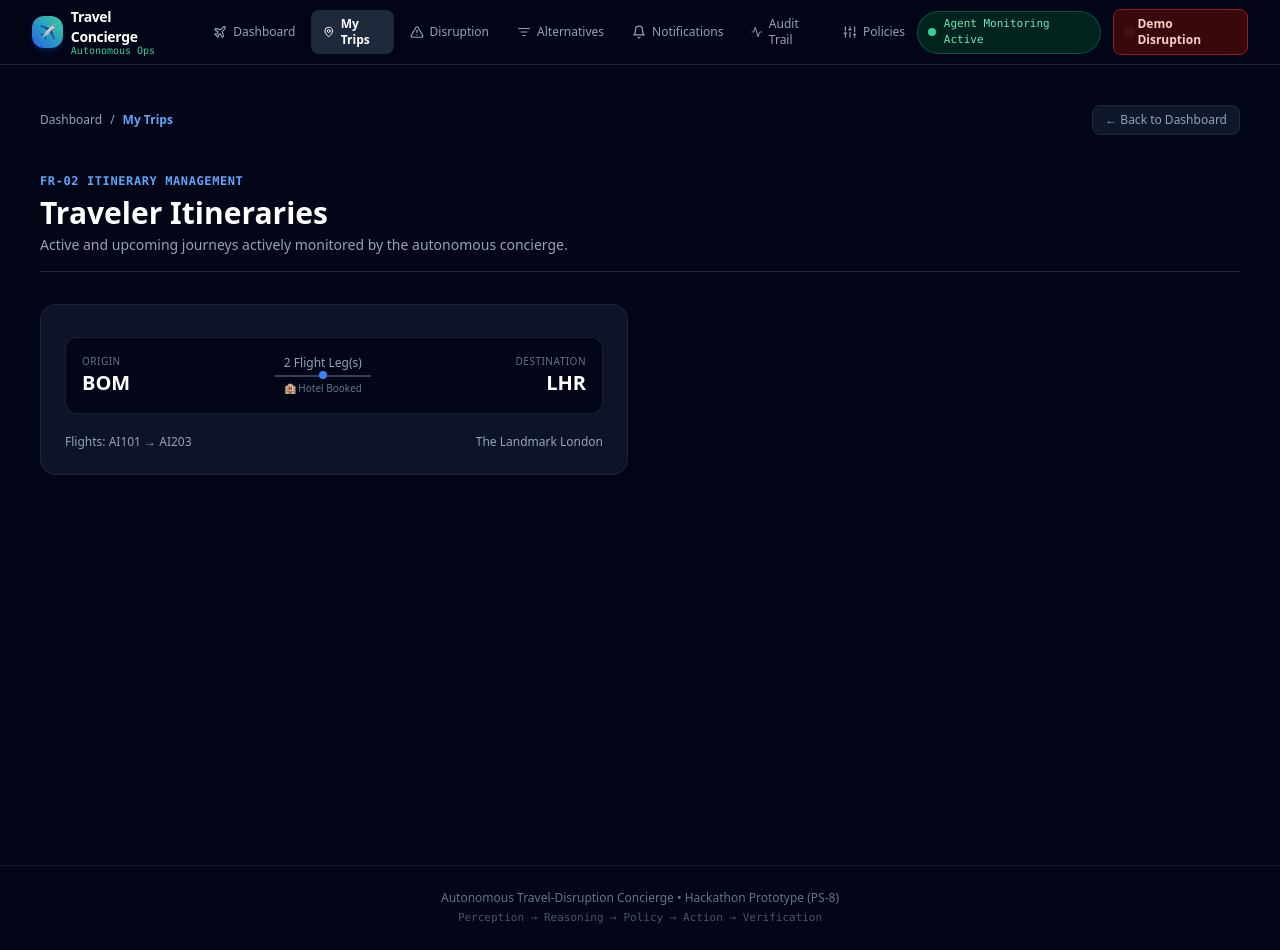
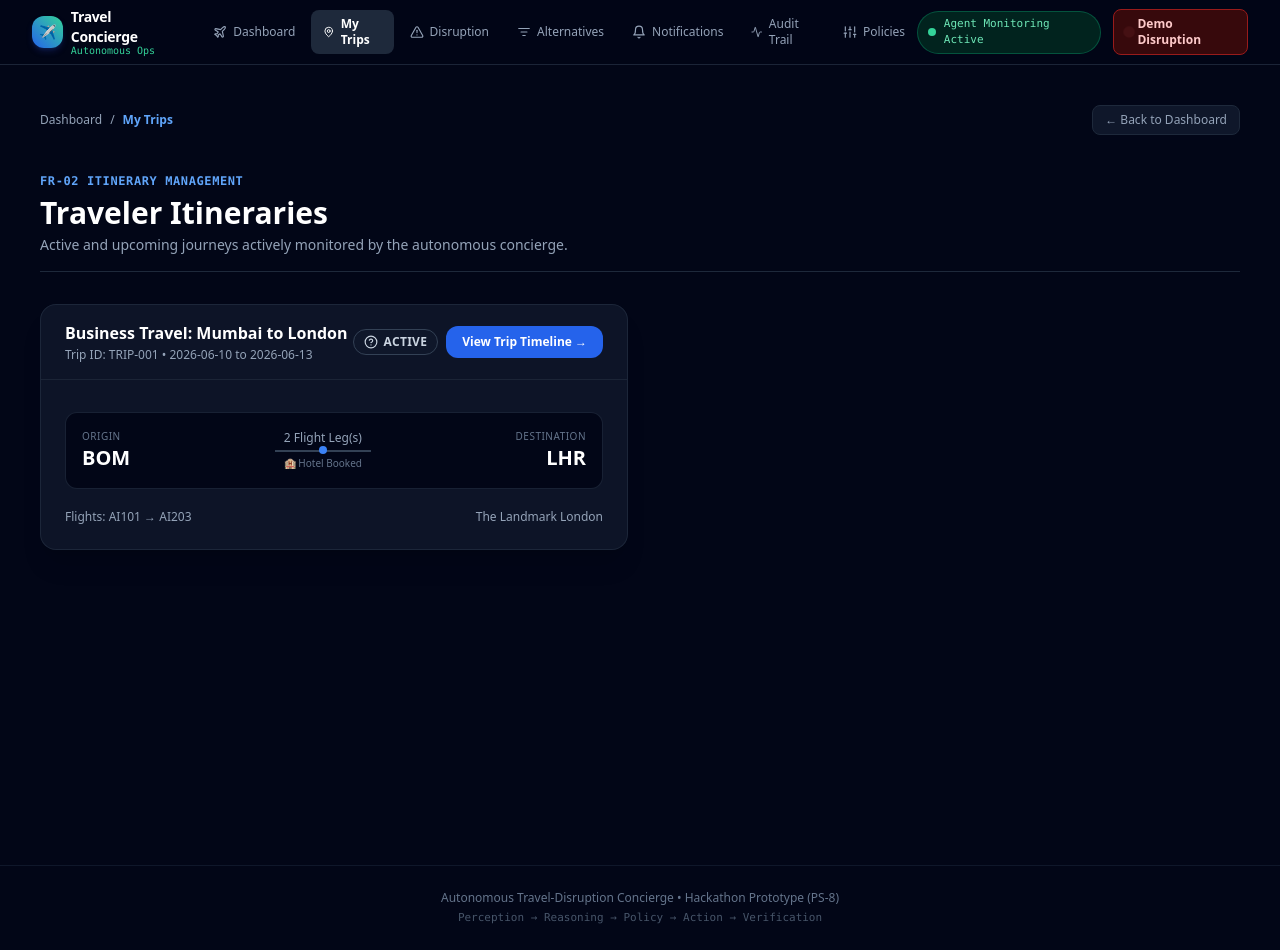
Before and after one commit to JAY-PATEL-210/Bit-N-Build-26-, a Next.js app in the folder frontend/: page /trips in a window 1280 px wide. Built offline with nearby package versions, Linux system fonts and the light colour scheme; no server answers.

Commit message:
fix(frontend): resolve StatusBadge and CardProps TypeScript definitions across pages and components

```diff
--- a/frontend/app/dashboard/page.tsx
+++ b/frontend/app/dashboard/page.tsx
@@ -6,10 +6,12 @@ import Link from 'next/link';
 import { DemoControls } from '@/components/simulation/DemoControls';
 import { HotelModificationCard } from '@/components/hotel/HotelModificationCard';
 import { Badge } from '@/components/ui/Badge';
+import { StatusBadge } from '@/components/ui/StatusBadge';
 import { Button } from '@/components/ui/button';
 import { Card } from '@/components/ui/Card';
 import { TripTimeline } from '@/components/trips/TripTimeline';
 import { Flight, HotelBooking } from '@/types/index';
+
 
 export default function DashboardPage() {
   const [activeScenario, setActiveScenario] = useState<string>('NORMAL');
@@ -127,7 +129,7 @@ export default function DashboardPage() {
             <span className="text-xs font-mono font-bold tracking-wider uppercase text-blue-400">
               Personal Concierge
             </span>
-            <Badge status={tripStatus} />
+            <StatusBadge status={tripStatus} />
           </div>
           <h1 className="text-3xl font-extrabold text-white mt-1">
             Welcome back, Demo Traveler 👋
@@ -204,7 +206,7 @@ export default function DashboardPage() {
         <Card className="p-4 bg-slate-900/60 border-slate-800">
           <span className="text-xs text-slate-400 block font-medium">Disruption Status</span>
           <div className="mt-1">
-            <Badge status={hasDisruption ? 'CANCELLED' : 'NORMAL'} size="sm" />
+            <StatusBadge status={hasDisruption ? 'CANCELLED' : 'NORMAL'} size="sm" />
           </div>
           <span className="text-[11px] text-slate-500 mt-1 block">
             {hasDisruption ? 'Proactive Pipeline Engaged' : 'All legs on schedule'}
--- a/frontend/app/trips/[id]/page.tsx
+++ b/frontend/app/trips/[id]/page.tsx
@@ -7,6 +7,7 @@ import { ArrowLeft, Calendar, Zap } from 'lucide-react';
 import { TripTimeline } from '@/components/trips/TripTimeline';
 import { Card } from '@/components/ui/Card';
 import { Badge } from '@/components/ui/Badge';
+import { StatusBadge } from '@/components/ui/StatusBadge';
 import { Button } from '@/components/ui/button';
 import { useItinerary } from '@/hooks/useItinerary';
 import { Flight, HotelBooking } from '@/types/index';
@@ -148,7 +149,7 @@ export default function TripDetailsPage({ params }: { params: { id: string } })
             Concierge Sentinel Status
           </span>
           <div className="flex items-center gap-2 mt-2">
-            <Badge status={hasCancelledFlight ? 'CANCELLED' : 'NORMAL'} />
+            <StatusBadge status={hasCancelledFlight ? 'CANCELLED' : 'NORMAL'} />
           </div>
           <p className="text-xs text-slate-400 mt-2">
             {hasCancelledFlight
--- a/frontend/app/trips/page.tsx
+++ b/frontend/app/trips/page.tsx
@@ -7,6 +7,7 @@ import Link from 'next/link';
 import { Itinerary } from '../../types';
 import { itineraryService } from '../../services/itineraryService';
 import { Badge } from '../../components/ui/Badge';
+import { StatusBadge } from '../../components/ui/StatusBadge';
 import { Card } from '../../components/ui/Card';
 
 export default function TripsPage() {
@@ -75,7 +76,7 @@ export default function TripsPage() {
                   key={trip.id}
                   title={trip.tripName}
                   subtitle={`Trip ID: ${trip.id} • ${trip.startDate} to ${trip.endDate}`}
-                  badge={<Badge status={trip.status} />}
+                  badge={<StatusBadge status={trip.status} />}
                   action={
                     <Link
                       href={`/trips/${trip.id}`}
--- a/frontend/components/trips/TripTimeline.tsx
+++ b/frontend/components/trips/TripTimeline.tsx
@@ -3,6 +3,7 @@
 import React from 'react';
 import { Flight, HotelBooking } from '../../types';
 import { Badge } from '../ui/Badge';
+import { StatusBadge } from '../ui/StatusBadge';
 
 interface TripTimelineProps {
   flights: Flight[];
@@ -51,7 +52,7 @@ export const TripTimeline: React.FC<TripTimelineProps> = ({ flights, hotel, isDi
                       {flight.airline} <span className="text-blue-400 font-mono">({flight.flightNumber})</span>
                     </h4>
                   </div>
-                  <Badge status={flight.status} />
+                  <StatusBadge status={flight.status} />
                 </div>
 
                 <div className="grid grid-cols-1 sm:grid-cols-3 gap-4 pt-3 text-xs">
@@ -120,7 +121,7 @@ export const TripTimeline: React.FC<TripTimelineProps> = ({ flights, hotel, isDi
                   <h4 className="text-lg font-bold text-white mt-0.5">{hotel.hotelName}</h4>
                   <p className="text-xs text-slate-400">{hotel.location} • Ref: {hotel.bookingReference}</p>
                 </div>
-                <Badge status={hotel.status} label={hotel.status.replace(/_/g, ' ')} />
+                <StatusBadge status={hotel.status} label={hotel.status.replace(/_/g, ' ')} />
               </div>
 
               <div className="grid grid-cols-2 sm:grid-cols-3 gap-3 text-xs bg-slate-950 p-3 rounded-xl border border-slate-800/70">
--- a/frontend/components/ui/Card.tsx
+++ b/frontend/components/ui/Card.tsx
@@ -1,11 +1,15 @@
 // Owner: Member A (Frontend Lead / Traveler Experience)
 import React from 'react';
 
-export interface CardProps extends React.HTMLAttributes<HTMLDivElement> {
+export interface CardProps extends Omit<React.HTMLAttributes<HTMLDivElement>, 'title'> {
   children: React.ReactNode;
   header?: React.ReactNode;
   footer?: React.ReactNode;
   hoverable?: boolean;
+  title?: React.ReactNode;
+  subtitle?: React.ReactNode;
+  badge?: React.ReactNode;
+  action?: React.ReactNode;
 }
 
 export const Card: React.FC<CardProps> = ({
@@ -13,6 +17,10 @@ export const Card: React.FC<CardProps> = ({
   header,
   footer,
   hoverable = false,
+  title,
+  subtitle,
+  badge,
+  action,
   className = '',
   ...props
 }) => {
@@ -23,9 +31,22 @@ export const Card: React.FC<CardProps> = ({
       } ${className}`}
       {...props}
     >
-      {header && (
+      {(header || title) && (
         <div className="px-6 py-4 border-b border-slate-800/80 flex items-center justify-between">
-          {header}
+          {header ? (
+            header
+          ) : (
+            <div className="flex items-center justify-between w-full">
+              <div>
+                {title && <h3 className="font-bold text-white text-base">{title}</h3>}
+                {subtitle && <p className="text-xs text-slate-400 mt-0.5">{subtitle}</p>}
+              </div>
+              <div className="flex items-center gap-2">
+                {badge}
+                {action}
+              </div>
+            </div>
+          )}
         </div>
       )}
       <div className="p-6">{children}</div>
--- a/frontend/components/ui/StatusBadge.tsx
+++ b/frontend/components/ui/StatusBadge.tsx
@@ -27,12 +27,14 @@ interface StatusBadgeProps {
   status: CanonicalState | string;
   size?: 'sm' | 'md';
   showIcon?: boolean;
+  label?: string;
 }
 
 export const StatusBadge: React.FC<StatusBadgeProps> = ({
   status,
   size = 'md',
   showIcon = true,
+  label,
 }) => {
   const normalized = (status || 'NORMAL').toUpperCase() as CanonicalState;
 
@@ -109,7 +111,7 @@ export const StatusBadge: React.FC<StatusBadgeProps> = ({
   return (
     <Badge variant={current.variant} pulse={current.pulse} className={sizeClass}>
       {showIcon && <Icon className={size === 'sm' ? 'w-3 h-3' : 'w-3.5 h-3.5'} />}
-      <span>{current.label}</span>
+      <span>{label || current.label}</span>
     </Badge>
   );
 };
```
Also changed, not shown: 1 other file (tests, documents, lock files or other folders).
